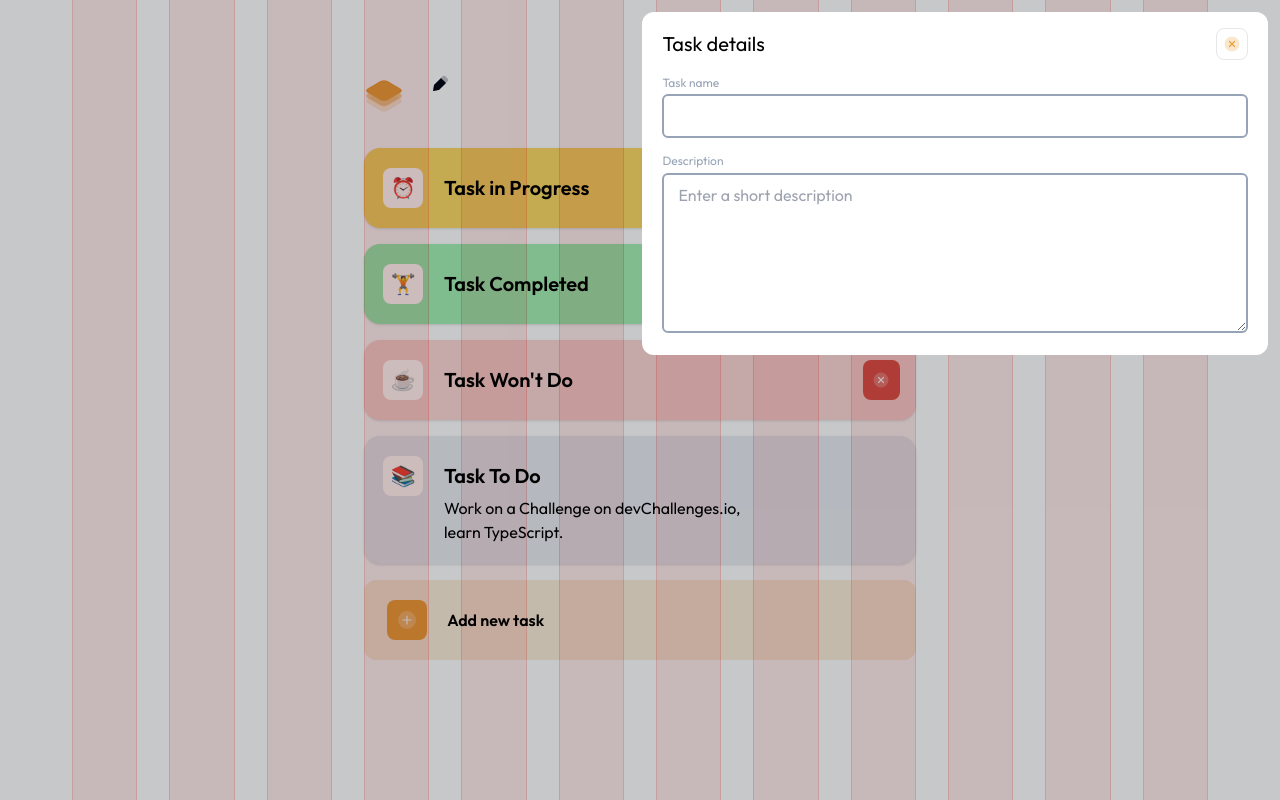
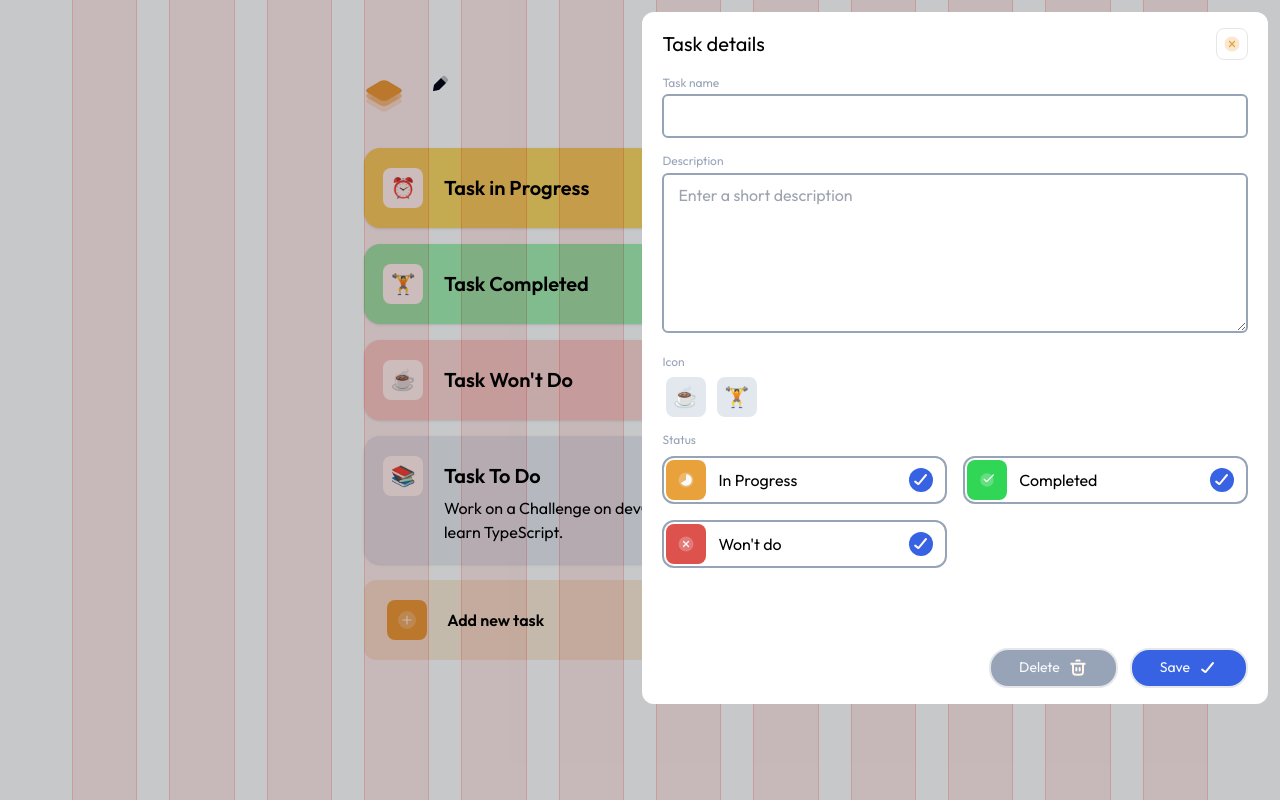
Before and after one commit to mateuszmiernik/my-task-board, a React (Vite) app in the folder frontend/: page /board/1 in a window 1280 px wide. Built offline with nearby package versions, Linux system fonts and the light colour scheme; no server answers.

Commit message:
TaskForm.jsx update UI

```diff
--- a/frontend/src/pages/TaskForm.jsx
+++ b/frontend/src/pages/TaskForm.jsx
@@ -25,11 +25,80 @@ const TaskForm = () => {
                 <label className='block text-xs text-default mb-1'>Description</label>
                 <textarea
                     type='text'
-                    className='w-full min-h-[10rem] text-base border-2 border-default rounded-md px-3.5 py-2 focus:border-focus focus:outline-none'
+                    className='w-full mb-4 min-h-[10rem] text-base border-2 border-default rounded-md px-3.5 py-2 focus:border-focus focus:outline-none'
                     placeholder='Enter a short description'
                 />
 
+                {/* ICONS */}
+                <label className='block text-xs text-default mb-2'>Icon</label>
+                <div className='flex gap-2 mb-4'>
+                    <span className='w-10 h-10 flex items-center justify-center text-lg rounded-lg bg-icon-background ml-[0.2rem]'>
+                        ☕
+                    </span>
+                    <span className='w-10 h-10 flex items-center justify-center text-lg rounded-lg bg-icon-background ml-[0.2rem]'>
+                        🏋️
+                    </span>
+                </div>
 
+                {/* STATUS */}
+                <label className='block text-xs text-default mb-2'>Status</label>
+                <div className='grid grid-cols-2 gap-4 mb-[5rem]'>
+                    <button className='w-full flex items-center justify-between gap-3 pl-0.5 pr-3 py-0.5 border-2 border-default rounded-xl'>
+                        <span className='flex items-center gap-3'>
+                            <span className={`w-10 h-10 flex items-center justify-center rounded-lg bg-status-inprogress-accent`}>
+                                <img src='/images/Time_atack_duotone.svg' alt='icon' />
+                            </span>
+                            In Progress
+                        </span>
+                        <span className='flex items-center justify-center h-6 w-6 bg-focus rounded-full'>
+                            <img className='h-5 w-5' src='/images/Done_round.svg' alt='icon' />
+                        </span>
+                    </button>
+
+                    <button className='w-full flex items-center justify-between gap-3 pl-0.5 pr-3 py-0.5 border-2 border-default rounded-xl'>
+                        <span className='flex items-center gap-3'>
+                            <span className={`w-10 h-10 flex items-center justify-center rounded-lg bg-status-completed-accent`}>
+                                <img src='/images/Done_round_duotone.svg' alt='icon' />
+                            </span>
+                            Completed
+                        </span>
+                        <span className='flex items-center justify-center h-6 w-6 bg-focus rounded-full'>
+                            <img className='h-5 w-5' src='/images/Done_round.svg' alt='icon' />
+                        </span>
+                    </button>
+
+                    <button className='w-full flex items-center justify-between gap-3 pl-0.5 pr-3 py-0.5 border-2 border-default rounded-xl'>
+                        <span className='flex items-center gap-3'>
+                            <span className={`w-10 h-10 flex items-center justify-center rounded-lg bg-status-wontdo-accent`}>
+                                <img src='/images/close_ring_duotone.svg' alt='icon' />
+                            </span>
+                            Won't do
+                        </span>
+                        <span className='flex items-center justify-center h-6 w-6 bg-focus rounded-full'>
+                            <img className='h-5 w-5' src='/images/Done_round.svg' alt='icon' />
+                        </span>
+                    </button>
+                </div>
+
+                {/* BUTTONS */}
+                <div className='flex justify-end gap-3'>
+                    <button
+                        className='flex items-center gap-2 px-7 py-2 bg-button-delete-default text-sm text-button-text-white border-2 rounded-[1.2rem]'
+                    >
+                        Delete
+                        <span>
+                            <img src='/images/Trash.svg' alt='icon'/>
+                        </span>
+                    </button>
+                    <button
+                        className='flex items-center gap-2 px-7 py-2 bg-button-save-default text-sm text-button-text-white border-2 rounded-[1.2rem]'
+                    >
+                        Save
+                        <span>
+                            <img src='/images/Done_round.svg' alt='icon'/>
+                        </span>
+                    </button>
+                </div>
             </div>
         </div>
     )
--- a/frontend/tailwind.config.js
+++ b/frontend/tailwind.config.js
@@ -45,9 +45,15 @@ export default {
             default: '#3662E3', // Niebieski
           },
           delete: {
-            default: '#00000033', // jasny szary
-            accent: '#97A3B6' // ciemny szary
+            default: '#97A3B6' , // ciemny szary
+            accent: '#00000033' // jasny szary
+          },
+          text: {
+            white: '#F8FAFC',
           }
+        },
+        icon: {
+          background: '#E3E8EF'
         }
       },
     },
```
